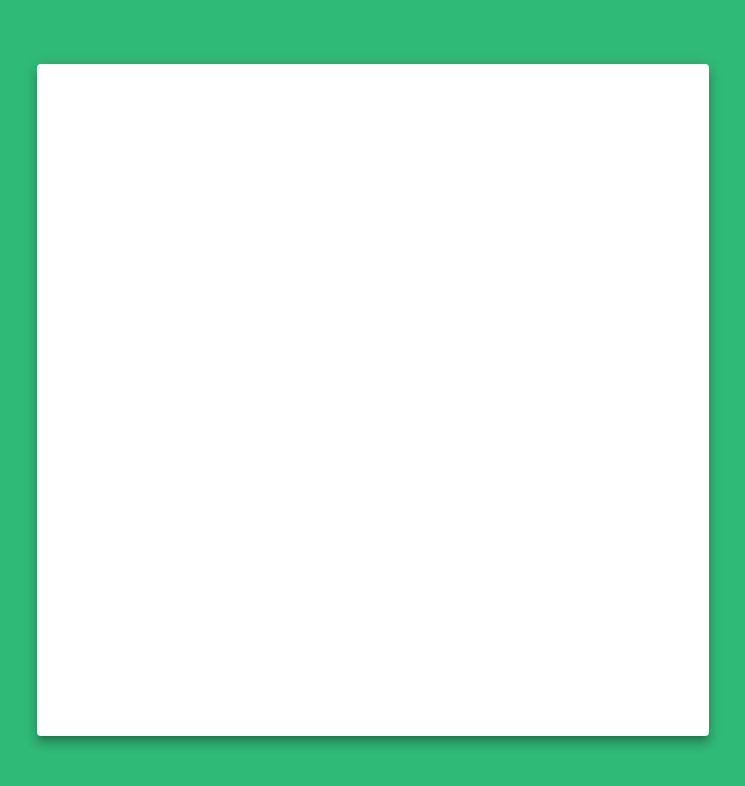
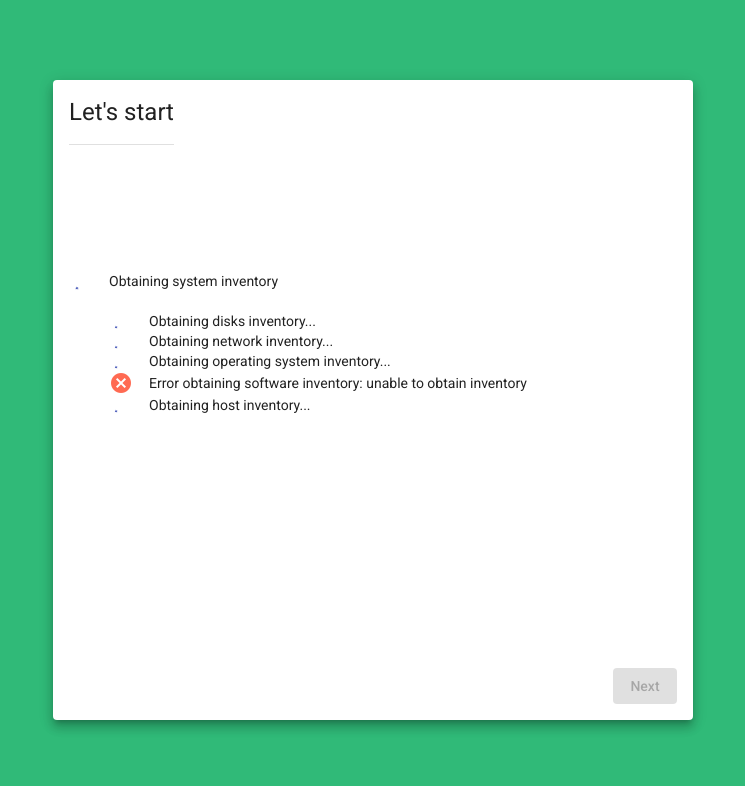
Before and after one commit to jecluis/project-cthulhu, an Angular app: page /setup in a window 1280 px wide. Shown: the top 786 px of the page, without its empty margins (267-1012 px from the left). Built offline with nearby package versions, Linux system fonts and the light colour scheme.

Commit message:
setup: rough draft
Signed-off-by: Joao Eduardo Luis <joao@wipwd.dev>

```diff
--- /dev/null
+++ b/src/app/setup/setup-inventory-item/setup-inventory-item.component.html
@@ -0,0 +1,17 @@
+<div fxLayout="row" fxLayoutAlign="start center"
+    *ngIf="isInventoryFinishedSuccess()">
+  <mat-icon class="checklist-prefix success">check</mat-icon>
+  <span>{{label}} inventory finished</span>
+</div>
+<div fxLayout="row" fxLayoutAlign="start center"
+    *ngIf="isInventoryFinishedError()">
+  <mat-icon class="checklist-prefix error">cancel</mat-icon>
+  <span>Error obtaining {{label}} inventory: {{getErrorMessage()}}</span>
+</div>
+<div fxLayout="row" fxLayoutAlign="start center" *ngIf="isInventoryRunning()">
+  <div class="checklist-prefix">
+    <mat-spinner [diameter]="16">
+    </mat-spinner>
+  </div>
+  <span>Obtaining {{label}} inventory...</span>
+</div>
--- /dev/null
+++ b/src/app/setup/setup-inventory-item/setup-inventory-item.component.scss
@@ -0,0 +1,12 @@
+
+.checklist-prefix {
+    min-width: 40px;
+}
+
+.success {
+    color: #30BA78;
+}
+
+.error {
+    color: #FF6A52;
+}
--- /dev/null
+++ b/src/app/setup/setup-inventory-item/setup-inventory-item.component.ts
@@ -0,0 +1,61 @@
+import { Component, EventEmitter, Input, OnInit, Output } from '@angular/core';
+import { interval } from 'rxjs';
+import { take } from 'rxjs/operators';
+
+@Component({
+  selector: 'app-setup-inventory-item',
+  templateUrl: './setup-inventory-item.component.html',
+  styleUrls: ['./setup-inventory-item.component.scss']
+})
+export class SetupInventoryItemComponent implements OnInit {
+
+  @Input() public label: string = "";
+  @Output() public onFinished: EventEmitter<boolean> =
+    new EventEmitter<boolean>();
+
+  private _is_running: boolean = false;
+  private _is_finished: boolean = false;
+  private _has_error: boolean = false;
+  private _error_msg: string = "";
+
+  private _delay: number = 0;
+  private _with_error: boolean = false;
+
+  public constructor() { }
+
+  public ngOnInit(): void {
+    this._delay = (Math.floor(Math.random() * 30) * 1000); // millisecs
+    this._with_error = (Math.random() > 0.5);
+
+    this._is_running = true;
+
+    interval(this._delay).pipe(take(1)).subscribe({
+      next: () => {
+        this._is_finished = true;
+        this._is_running = false;
+        this._has_error = this._with_error;
+        if (this._has_error) {
+          this._error_msg = "unable to obtain inventory";
+        }
+        this.onFinished.next(!this._has_error);
+      }
+    })
+  }
+
+
+  public isInventoryFinishedSuccess(): boolean {
+    return this._is_finished && !this._has_error;
+  }
+
+  public isInventoryFinishedError(): boolean {
+    return this._is_finished && this._has_error;
+  }
+
+  public getErrorMessage(): string {
+    return this._error_msg;
+  }
+
+  public isInventoryRunning(): boolean {
+    return this._is_running;
+  }
+}
--- a/src/app/setup/setup.component.html
+++ b/src/app/setup/setup.component.html
@@ -1,6 +1,49 @@
 <div class="container" fxLayout="column" fxLayoutAlign="center center">
 
-  <mat-card style="width: 50vw; height: 80vh" class="mat-elevation-z8">
+  <mat-card class="mat-elevation-z8 content"
+      fxLayout="column" fxLayoutAlign="space-between start">
+
+    <div matCardTitle>
+      <h1>Let's start</h1>
+      <mat-divider></mat-divider>
+    </div>
+
+    <div matCardContent style="width: 100%;">
+
+      <div fxLayout="row" fxLayoutAlign="start center"
+          *ngIf="hasSuccessInventory()">
+        <mat-icon class="checklist-prefix success">check</mat-icon>
+        <span>Obtained system inventory</span>
+      </div>
+      <div fxLayout="row" fxLayoutAlign="start center"
+          *ngIf="hasErrorInventory()">
+        <mat-icon class="checklist-prefix error">warning</mat-icon>
+        <span>Error obtaining system inventory</span>
+      </div>
+      <div fxLayout="row" fxLayoutAlign="start center"
+          *ngIf="isObtainingInventory()">
+        <div class="checklist-prefix">
+          <mat-spinner [diameter]="18"></mat-spinner>
+        </div>
+        <span>Obtaining system inventory</span>
+      </div>
+
+      <div fxLayout="column" fxLayoutAlign="start" class="inventory-items">
+        <app-setup-inventory-item *ngFor="let item of inventory_items"
+            [label]="item" (onFinished)="inventoryFinished(item, $event)">
+        </app-setup-inventory-item>
+      </div>
+
+    </div>
+
+    <span></span>
+
+    <div fxLayout="row" fxLayoutAlign="end center" style="width: 100%">
+      <button mat-raised-button class="button-next"
+        [disabled]="!hasFinishedInventory()">
+        Next
+      </button>
+    </div>
 
   </mat-card>
 
--- a/src/app/setup/setup.component.scss
+++ b/src/app/setup/setup.component.scss
@@ -7,3 +7,30 @@
     width: 100vw;
     height: 100vh;
 }
+
+.content {
+    width: 50vw;
+    height: 80vh;
+}
+
+.checklist-prefix {
+    min-width: 40px;
+}
+
+.success {
+    color: #30BA78;
+}
+
+.error {
+    color: #FF6A52;
+}
+
+.inventory-items {
+    padding-left: 40px;
+    padding-top: 20px;
+}
+
+.button-next {
+    background-color: #FF6A52;
+    color: white;
+}
--- a/src/app/setup/setup.component.ts
+++ b/src/app/setup/setup.component.ts
@@ -7,9 +7,50 @@ import { Component, OnInit } from '@angular/core';
 })
 export class SetupComponent implements OnInit {
 
-  constructor() { }
+  private _obtaining_inventory: boolean = false;
+  private _finished_inventory: boolean = false;
+  private _has_error_inventory: boolean = false;
 
-  ngOnInit(): void {
+  public inventory_items: string[] = [
+    'disks', 'network', 'operating system', 'software', 'host'
+  ];
+
+  private _obtained_items: string[] = [];
+
+
+  public constructor() { }
+
+  public ngOnInit(): void {
+    this._obtaining_inventory = true;
+    this._finished_inventory = false;
   }
 
+  public inventoryFinished(what: string, result: boolean): void {
+    if (this._obtained_items.includes(what)) {
+      return; // duplicate
+    }
+    console.log("what: ", what, " result: ", result);
+    this._obtained_items.push(what);
+    if (this._obtained_items.length === this.inventory_items.length) {
+      this._finished_inventory = true;
+      this._obtaining_inventory = false;
+    }
+    this._has_error_inventory = (this._has_error_inventory && result);
+  }
+
+  public isObtainingInventory(): boolean {
+    return this._obtaining_inventory;
+  }
+
+  public hasFinishedInventory(): boolean {
+    return this._finished_inventory;
+  }
+
+  public hasSuccessInventory(): boolean {
+    return this.hasFinishedInventory() && !this._has_error_inventory;
+  }
+
+  public hasErrorInventory(): boolean {
+    return this.hasFinishedInventory() && this._has_error_inventory;
+  }
 }
--- a/src/app/welcome/welcome.component.html
+++ b/src/app/welcome/welcome.component.html
@@ -13,4 +13,12 @@
     Start
   </button>
 
+
+  <button mat-raised-button
+  routerLink="/setup"
+  style="background-color: #30BA78;">
+    Start
+  </button>
+
+
 </div>
```
Also changed, not shown: src/app/app.module.ts (+10 -1 lines), 1 other file (tests, documents, lock files or other folders).
